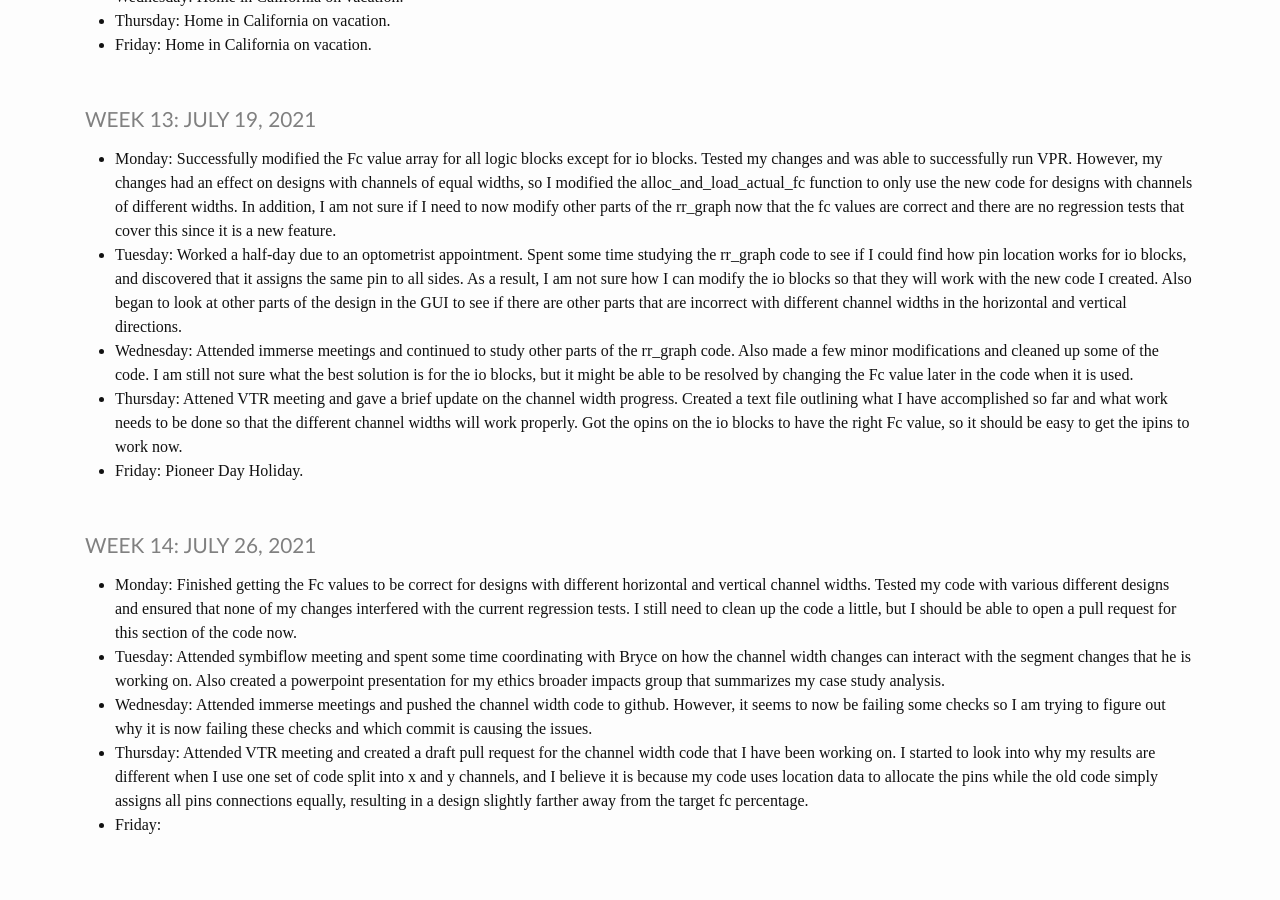
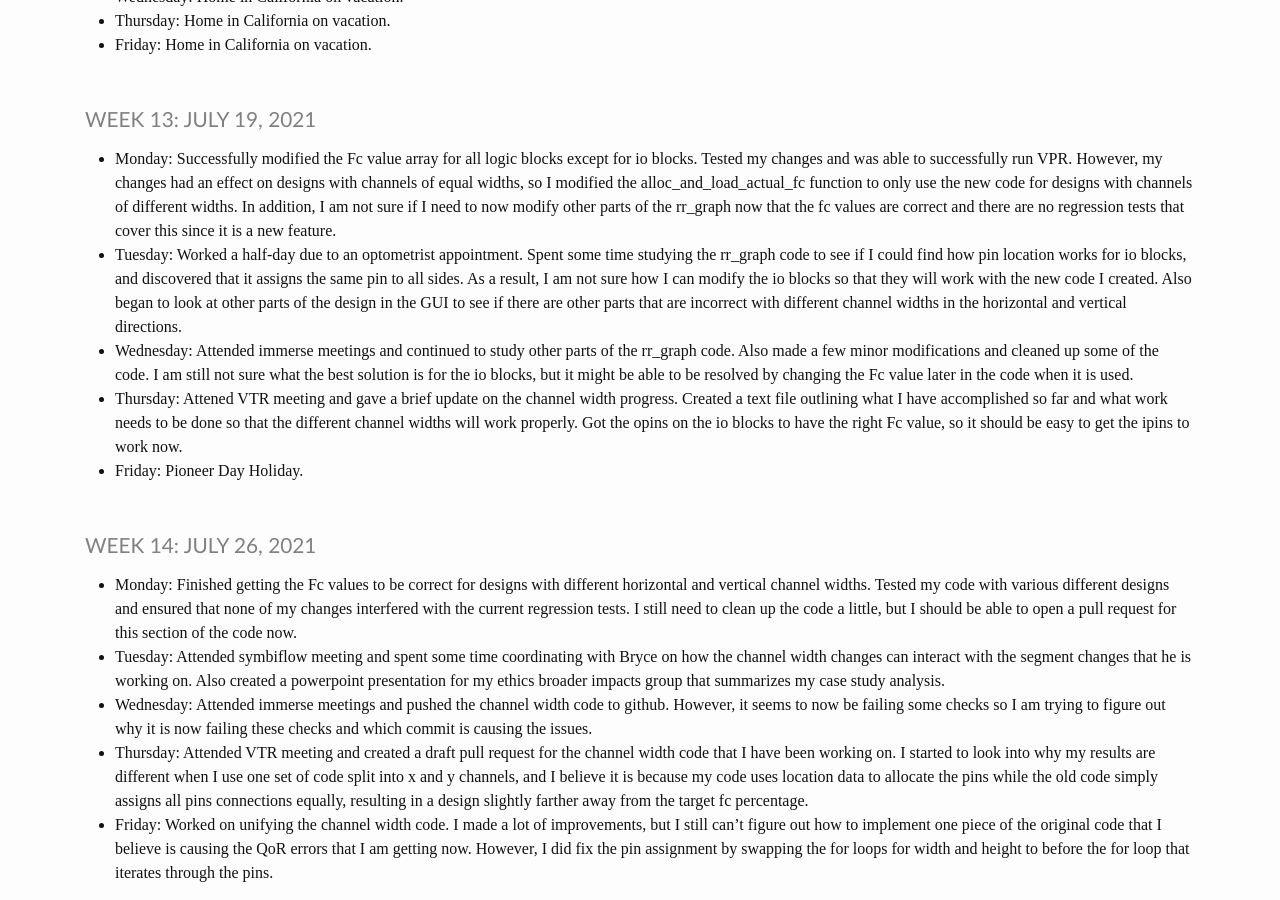
Before and after one commit to heinerb1/heinerb1.github.io, a Jekyll site: the page built from _pages/log.md, in a window 1280 px wide and 900 px high, scrolled down 4026 px. Built offline with Jekyll 4.4.1, drawn with Linux system fonts in a browser that asks for light colours; before the commit the page ends 4878 px from its top, so only the background shows below that.

Commit message:
7/30 Update

```diff
--- a/_pages/log.md
+++ b/_pages/log.md
@@ -240,4 +240,7 @@ title: IMMERSE Log
                 on. I started to look into why my results are different when I use one set of code split into x and y
                 channels, and I believe it is because my code uses location data to allocate the pins while the old code
                 simply assigns all pins connections equally, resulting in a design slightly farther away from the target fc percentage.
-* **Friday**:
+* **Friday**: Worked on unifying the channel width code. I made a lot of improvements, but I still can't figure out how to
+              implement one piece of the original code that I believe is causing the QoR errors that I am getting now.
+              However, I did fix the pin assignment by swapping the for loops for width and height to before the for loop
+              that iterates through the pins.
```
